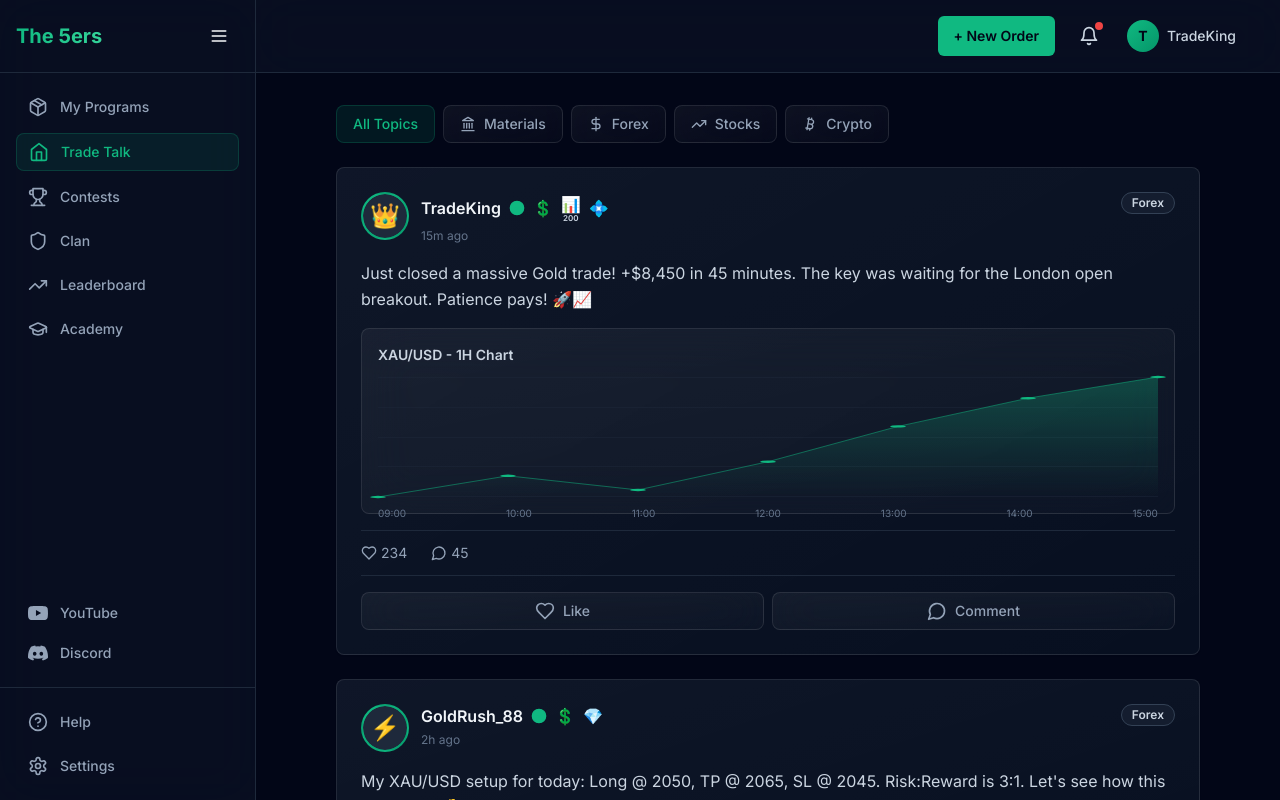
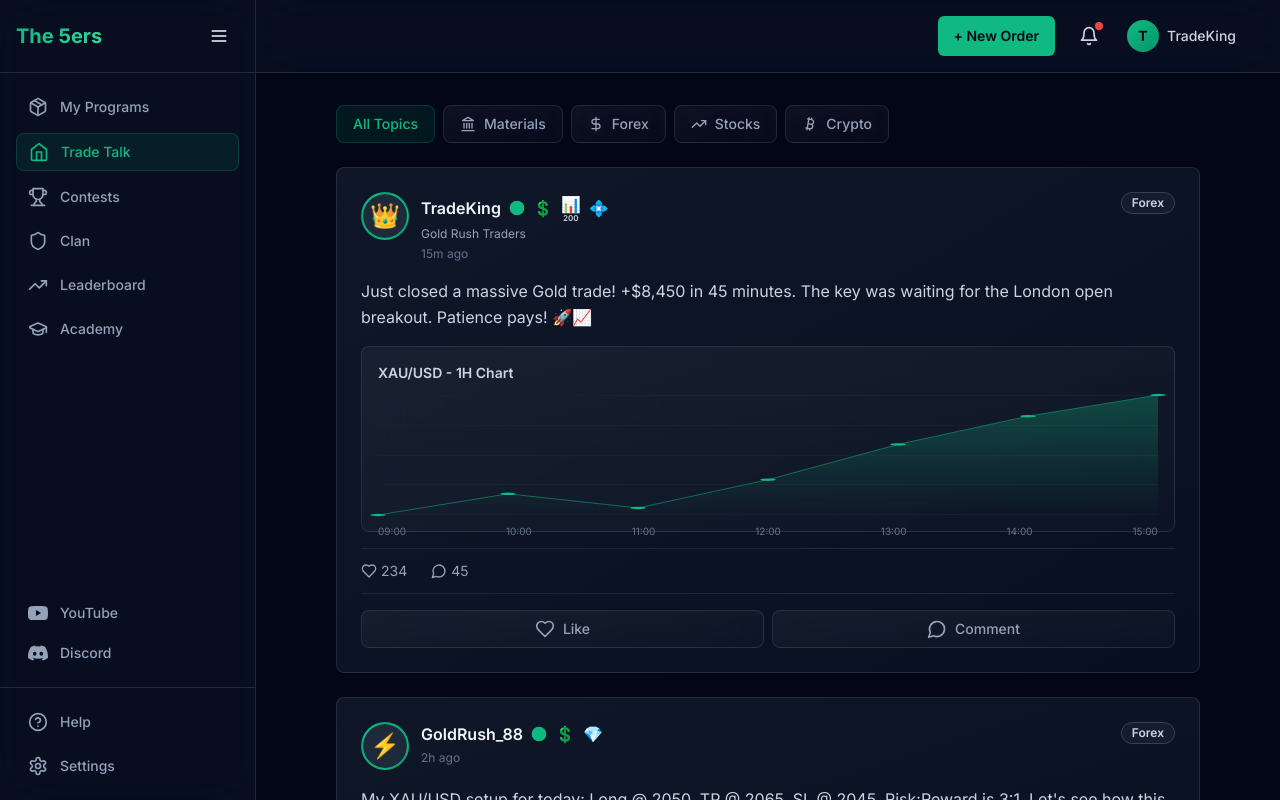
Before and after one commit to yossig-dev/5ers-community, a Next.js app: page / in a window 1280 px wide. Built offline with nearby package versions, Linux system fonts and the light colour scheme.

Commit message:
Add clan name display under username in profile and Trade Talk posts
Co-authored-by: Cursor <cursoragent@cursor.com>

```diff
--- a/components/community-feed.tsx
+++ b/components/community-feed.tsx
@@ -18,7 +18,7 @@ import { Badge } from "@/components/ui/badge";
 import { LevelBadge } from "@/components/ui/level-badge";
 import { Tooltip } from "@/components/ui/tooltip";
 import { MiniChart } from "@/components/ui/mini-chart";
-import { MOCK_POSTS, WEARABLE_BADGE_IDS } from "@/lib/constants";
+import { MOCK_POSTS, WEARABLE_BADGE_IDS, MOCK_CLANS } from "@/lib/constants";
 import { getRelativeTime, abbreviateNumber } from "@/lib/utils";
 import type { Post } from "@/lib/constants";
 
@@ -179,6 +179,11 @@ function PostCard({ post, onLike, wornBadges }: { post: Post; onLike: () => void
                   })}
                 <LevelBadge level={post.user.level} />
               </div>
+              {post.user.clanId && (
+                <p className="text-xs text-slate-400 mt-0.5">
+                  {MOCK_CLANS.find(clan => clan.id === post.user.clanId)?.name || ""}
+                </p>
+              )}
               <p className="text-xs text-slate-500 mt-1" suppressHydrationWarning>
                 {getRelativeTime(post.timestamp)}
               </p>
--- a/components/user-profile.tsx
+++ b/components/user-profile.tsx
@@ -20,7 +20,7 @@ import { LevelBadge, XPProgressBar } from "@/components/ui/level-badge";
 import { Tooltip } from "@/components/ui/tooltip";
 import { ShareAchievement } from "@/components/ui/share-achievement";
 import { TierStars } from "@/components/ui/tier-stars";
-import { MOCK_USERS, MOCK_POSTS, TRADING_LEVELS, MOCK_TRADE_HISTORY, MOCK_TRADING_ACCOUNTS, WEARABLE_BADGE_IDS } from "@/lib/constants";
+import { MOCK_USERS, MOCK_POSTS, TRADING_LEVELS, MOCK_TRADE_HISTORY, MOCK_TRADING_ACCOUNTS, WEARABLE_BADGE_IDS, MOCK_CLANS } from "@/lib/constants";
 import { formatNumber, formatPercentage, getRelativeTime, formatDate, abbreviateNumber } from "@/lib/utils";
 import type { TradeHistory, TradingAccount } from "@/lib/constants";
 
@@ -54,7 +54,7 @@ export function UserProfile({
               </AvatarFallback>
             </Avatar>
             <div className="flex-1 mt-16 sm:mt-20">
-              <div className="flex items-center gap-2 mb-2 flex-wrap">
+              <div className="flex items-center gap-2 mb-1 flex-wrap">
                 <h3 className="text-2xl font-bold text-slate-100">
                   {profileUser.username}
                 </h3>
@@ -94,6 +94,11 @@ export function UserProfile({
                   })}
                 <LevelBadge level={profileUser.level} className="text-xl" />
               </div>
+              {profileUser.clanId && (
+                <p className="text-sm text-slate-400 mb-2">
+                  {MOCK_CLANS.find(clan => clan.id === profileUser.clanId)?.name || ""}
+                </p>
+              )}
               <div className="flex gap-6 text-sm">
                 <div>
                   <span className="text-slate-400">Posts</span>
```
